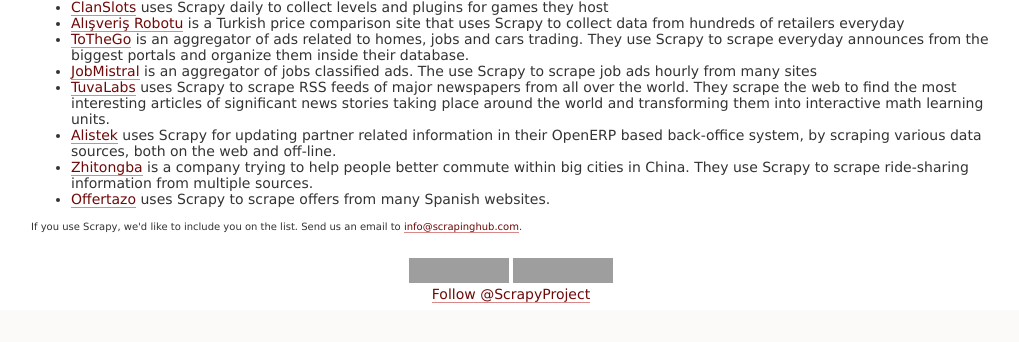
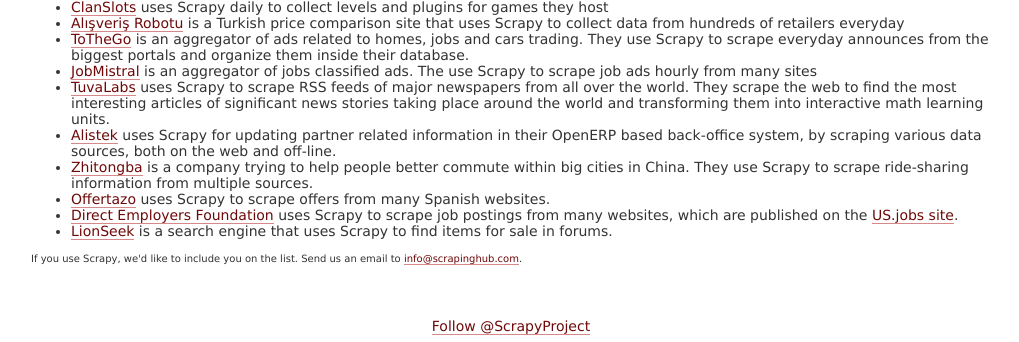
Before and after one commit to scrapy/scrapy.org, a Django app: template templates/pages/companies.html in a window 1280 px wide. Shown: the part 535-877 px from the top of the page, without its empty margins (129-1148 px from the left). Before the commit the page ends 838 px from the top, so only its background shows below. Run offline with Django 3.2, Linux system fonts and the light colour scheme; the template is opened without the code that fills it, so the values that code supplies are empty; some libraries are stand-ins or nearby versions; grey boxes are pictures that could not be loaded.

Commit message:
added direct employers and lionseek to companies using scrapy

```diff
--- a/templates/pages/companies.html
+++ b/templates/pages/companies.html
@@ -38,6 +38,8 @@
 <li><a href="http://www.alistek.com/">Alistek</a> uses Scrapy for updating partner related information in their OpenERP based back-office system, by scraping various data sources, both on the web and off-line.</a></li>
 <li><a href="http://www.zhitongba.com">Zhitongba</a> is a company trying to help people better commute within big cities in China. They use Scrapy to scrape ride-sharing information from multiple sources.</li>
 <li><a href="http://www.offertazo.com/">Offertazo</a> uses Scrapy to scrape offers from many Spanish websites.</li>
+<li><a href="http://directemployersfoundation.org/">Direct Employers Foundation</a> uses Scrapy to scrape job postings from many websites, which are published on the <a href="http://us.jobs/">US.jobs site</a>.</li>
+<li><a href="http://www.lionseek.com/">LionSeek</a> is a search engine that uses Scrapy to find items for sale in forums.</a></li>
 </ul>
 
 <p class="note">If you use Scrapy, we'd like to include you on the list. Send us an email to <a href="mailto:info@scrapinghub.com">info@scrapinghub.com</a>.</p>
```
